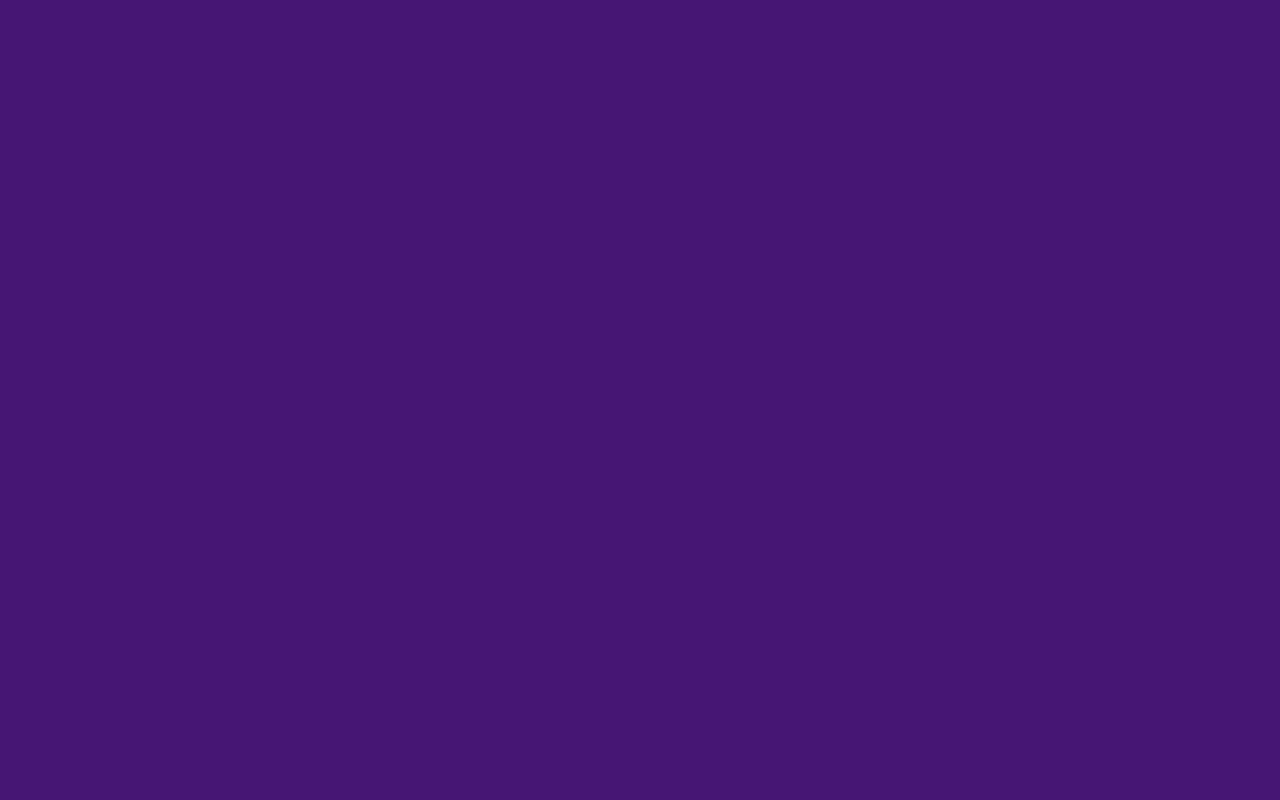
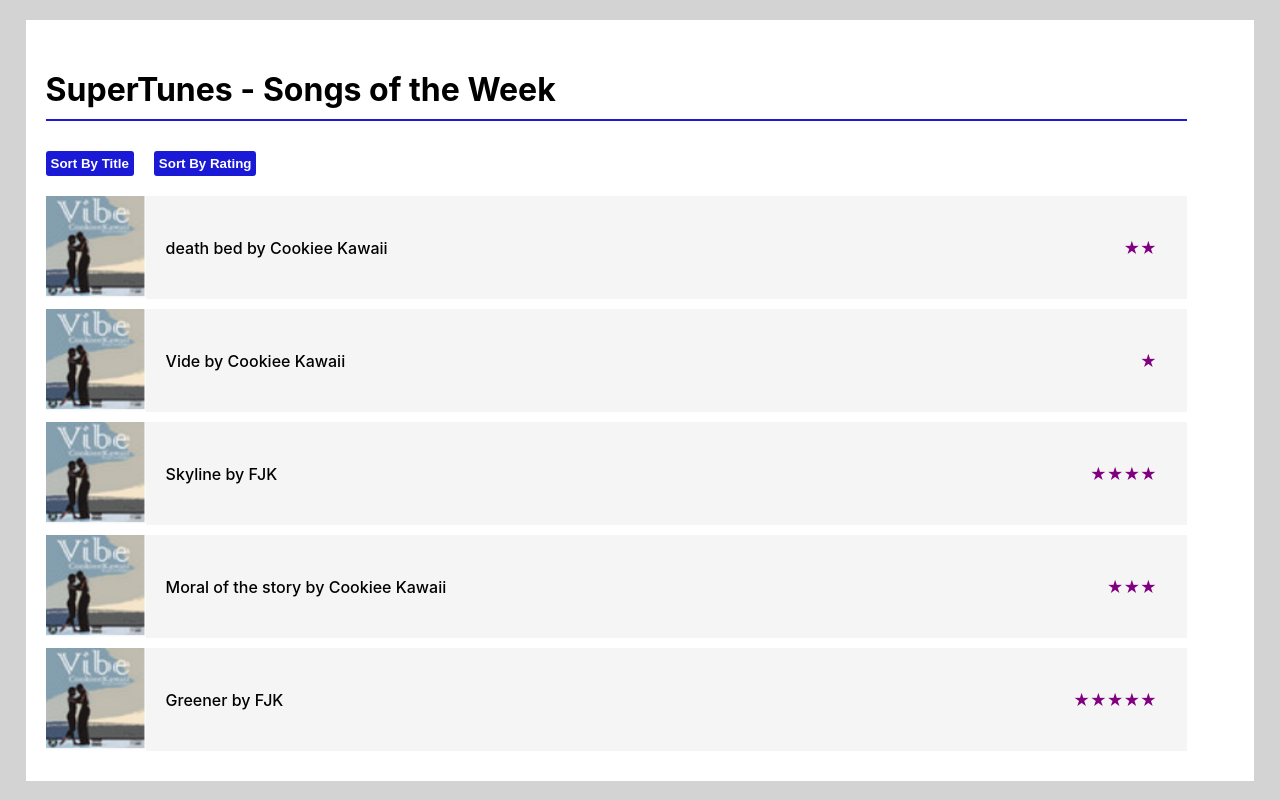
Before and after one commit to Alice-2096/learn-react, a React (Create React App) app: page / in a window 1280 px wide. Built offline with nearby package versions, Linux system fonts and the light colour scheme.

Commit message:
supertunes added

```diff
--- a/src/App.css
+++ b/src/App.css
@@ -26,7 +26,7 @@
     align-items: center;
   }
   .purple {
-    color: purple;
+     color:purple;
   }
 
   /* Zoom  */
--- a/src/App.js
+++ b/src/App.js
@@ -11,8 +11,9 @@ import Rating from './Rating.js';
 import { useState } from 'react';
 import Names from './Names.js';
 import Formdemo from './Formdemo.js';
-import Accordion from './Accordion.js';
+
 import QandA from './QandA.js';
+import SongPage from './SongPage.js';
 
 // //hardcode the object for now
 // let postObj = {
@@ -45,7 +46,7 @@ function App() {
       {/* transition css is not working??
       <QandA></QandA>  */}
 
-
+      <SongPage></SongPage>
     </div>
   );
 }
--- /dev/null
+++ b/src/RatingSongs.js
@@ -0,0 +1,13 @@
+import React from 'react';
+
+export default function RatingSongs({ val }) {
+  function filledStar(val) {
+    let jsx = [];
+    while (val !== 0) {
+      jsx.push(<span className="purple">&#9733;</span>);
+      val--;
+    }
+    return jsx;
+  }
+  return <span className="song-rating">{filledStar(val)}</span>;
+}
--- /dev/null
+++ b/src/Song.css
@@ -0,0 +1,46 @@
+* {
+    margin: 0;
+    padding: 0;
+    box-sizing: border-box;
+}
+.song-page {
+    background-color: white;
+    padding: 50px 20px 20px 20px;
+    color: black;
+    width: 96%;
+    margin: 0 auto 0 auto;
+}
+.song-page-header button{
+    color:white;
+    background-color: rgb(25, 25, 214);
+    font-weight: bold;
+    margin-right: 20px;
+    margin-top: 30px;
+    padding: 5px;
+    border-radius: 3px;
+}
+.song-page-header hr {
+    clear:both;
+    display:block;
+    width: 96%;
+    background-color:rgb(25, 25, 214);
+    height: 2px;
+    margin-top: 10px;
+}
+.song {
+    margin-bottom: 10px;
+    background-color: rgb(245, 245, 245);
+    width: 96%;
+    position: relative;
+    display: flex;
+    align-items: center;
+    font-weight:500;
+}
+.album-img {
+    width: 100px;
+    margin-right: 20px;
+}
+.song-rating {
+    position: absolute;
+    right: 30px;
+}
--- /dev/null
+++ b/src/Song.js
@@ -0,0 +1,14 @@
+import React from 'react';
+import RatingSongs from './RatingSongs.js';
+
+export default function Song({ songName, artist, imageSrc, rating }) {
+  return (
+    <div className="song">
+      <img className="album-img" src={imageSrc} alt={'album'}></img>
+      <span>
+        {songName} by {artist}
+      </span>
+      <RatingSongs val={rating}></RatingSongs>
+    </div>
+  );
+}
--- /dev/null
+++ b/src/SongList.js
@@ -0,0 +1,41 @@
+import React from 'react';
+import Song from './Song';
+
+export default function SongList() {
+  //fetch from API, but we hardcode the data for now
+  let songs = [
+    {
+      songName: 'death bed',
+      artist: 'Cookiee Kawaii',
+      imageSrc: 'vibe.jpg',
+      rating: 2,
+    },
+    {
+      songName: 'Vide',
+      artist: 'Cookiee Kawaii',
+      imageSrc: 'vibe.jpg',
+      rating: 1,
+    },
+    { songName: 'Skyline', artist: 'FJK', imageSrc: 'vibe.jpg', rating: 4 },
+    {
+      songName: 'Moral of the story',
+      artist: 'Cookiee Kawaii',
+      imageSrc: 'vibe.jpg',
+      rating: 3,
+    },
+    { songName: 'Greener', artist: 'FJK', imageSrc: 'vibe.jpg', rating: 5 },
+  ];
+
+  return (
+    <div>
+      {songs.map((x) => (
+        <Song
+          songName={x.songName}
+          rating={x.rating}
+          imageSrc={x.imageSrc}
+          artist={x.artist}
+        ></Song>
+      ))}
+    </div>
+  );
+}
--- /dev/null
+++ b/src/SongPage.js
@@ -0,0 +1,18 @@
+import React from 'react';
+import './Song.css';
+import SongList from './SongList';
+
+export default function SongPage() {
+  return (
+    <div className="song-page">
+      <header className="song-page-header">
+        <h1>SuperTunes - Songs of the Week</h1>
+        <hr></hr>
+        {/* how to implement these two? */}
+        <button>Sort By Title</button>
+        <button>Sort By Rating</button>
+      </header>
+      <SongList></SongList>
+    </div>
+  );
+}
--- a/src/index.css
+++ b/src/index.css
@@ -6,7 +6,7 @@ body {
     sans-serif;
   -webkit-font-smoothing: antialiased;
   -moz-osx-font-smoothing: grayscale;
-  background-color:rgb(70, 22, 116)
+  background-color:lightgray
 }
 
 code {
```
Also changed, not shown: public/vibe.jpg (added).
